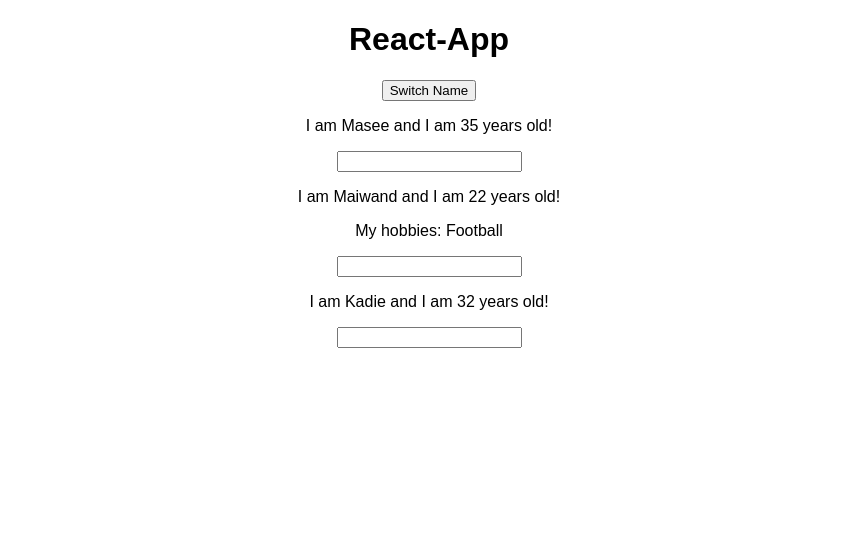
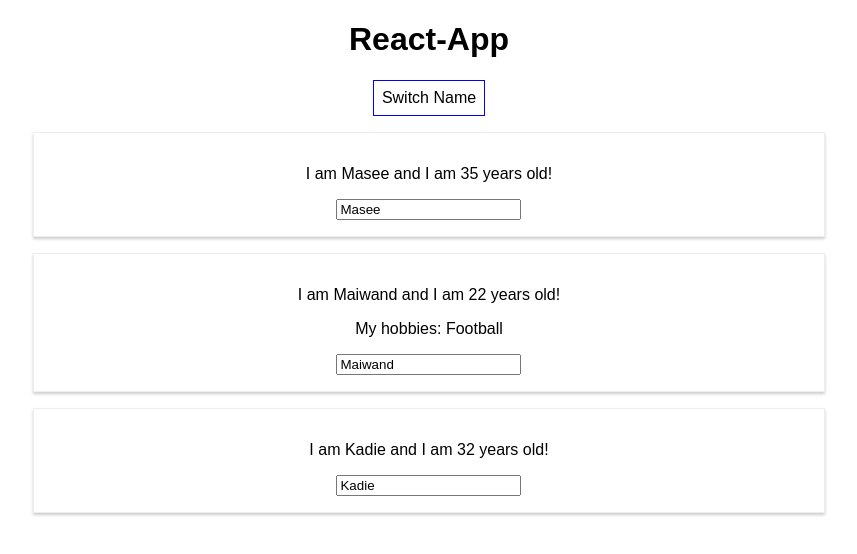
Before and after one commit to maseehussain/react-app, a React (Create React App) app: page / in a window 1280 px wide. Shown: the top 554 px of the page, without its empty margins (211-1068 px from the left). Built offline with nearby package versions, Linux system fonts and the light colour scheme.

Commit message:
styling
styling reacts components with JSX and CSS

```diff
--- a/src/App.js
+++ b/src/App.js
@@ -33,10 +33,18 @@
   };
 
   render() {
+    const style = {
+      backgroundColor: "white",
+      font: "inherit",
+      border: "1px solid blue",
+      padding: "8px",
+      cursor: "pointer"
+    };
+
     return (
       <div className="App">
         <h1>React-App</h1>
-        <button onClick={() => this.switchNameHandler("Hussain")}>
+        <button style={style} onClick={() => this.switchNameHandler("Hussain")}>
           Switch Name
         </button>
         <Person
--- /dev/null
+++ b/src/Person/Person.css
@@ -0,0 +1,8 @@
+.Person {
+  width: 60%;
+  margin: 16px auto;
+  border: 1px solid #eee;
+  box-shadow: 0 2px 3px #ccc;
+  padding: 16px;
+  text-align: center;
+}
--- a/src/Person/Person.js
+++ b/src/Person/Person.js
@@ -1,13 +1,14 @@
 import React from "react";
+import "./Person.css";
 
 const person = props => {
   return (
-    <div>
+    <div className="Person">
       <p onClick={props.click}>
         I am {props.name} and I am {props.age} years old!
       </p>
       <p>{props.children}</p>
-      <input type="text" onChange={props.changed} />
+      <input type="text" onChange={props.changed} value={props.name} />
     </div>
   );
 };
```
